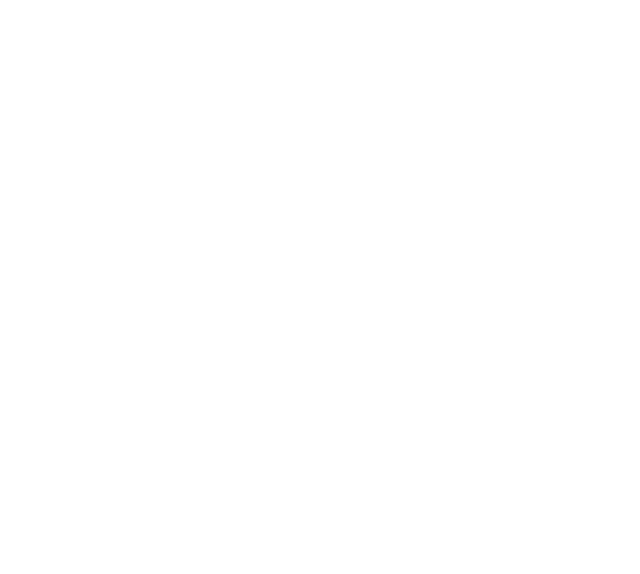
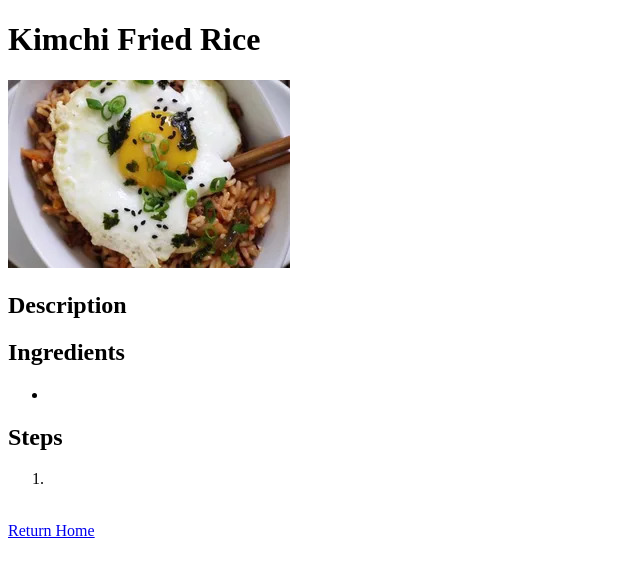
Before and after one commit to EventHorizon42/odin-recipes, a plain HTML site: page recipes/kimchi-fried-rice.html in a window 1280 px wide. Shown: the whole page, without its empty margins (0-640 px from the left). Drawn offline with Linux system fonts and the light colour scheme.

Commit message:
Add basic elements and images to recipes

```diff
--- a/recipes/kimchi-fried-rice.html
+++ b/recipes/kimchi-fried-rice.html
@@ -2,9 +2,22 @@
 <html lang="en">
 <head>
     <meta charset="UTF-8">
-    <title>Kimchi</title>
+    <title>Kimchi Fried Rice</title>
 </head>
 <body>
-
+    <h1>Kimchi Fried Rice</h1>
+    <img src="./img/kimchi-fried-rice.jpg" alt="Kimchi Fried Rice"><br>
+    <h2>Description</h2>
+    <p></p>
+    <h2>Ingredients</h2>
+    <ul>
+        <li></li>
+    </ul>
+    <h2>Steps</h2>
+    <ol>
+        <li></li>
+    </ol>
+    <br>
+    <a href="../index.html">Return Home</a>
 </body>
 </html>
```
Also changed, not shown: index.html (+1 -1 lines), recipes/beef-bulgogi.html (+14 -0 lines), recipes/green-eggs-and-ham-quiche.html (+14 -1 lines), recipes/img/beef-bulgogi.jpg (added), recipes/img/green-eggs-and-ham-quiche.jpg (added), recipes/img/kimchi-fried-rice.jpg (added).
